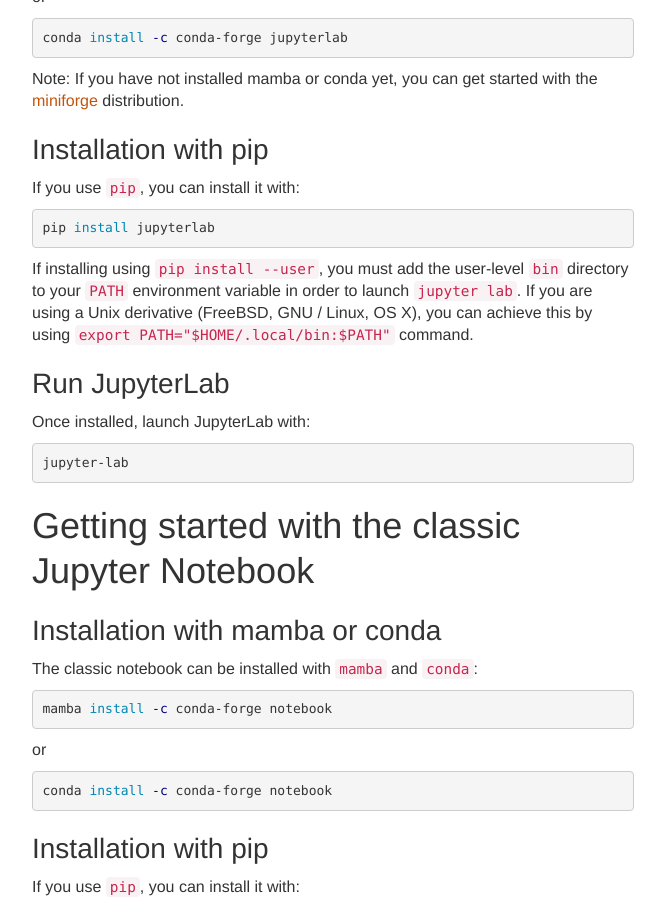
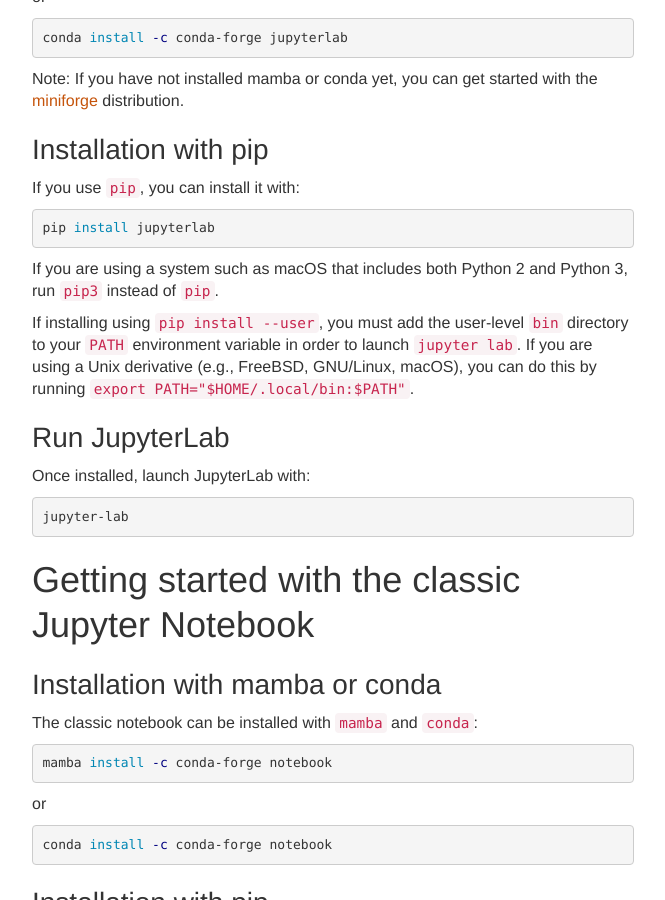
Before and after one commit to jupyter/jupyter.github.io, a Jekyll site: the page built from install.md, in a window 1280 px wide and 900 px high, scrolled down 524 px. Shown: the whole window, without its empty margins (307-972 px from the left). Built offline with Jekyll 4.4.1, drawn with Linux system fonts in a browser that asks for light colours.

Commit message:
Updates instructions for macOS

````diff
--- a/install.md
+++ b/install.md
@@ -33,7 +33,9 @@
 pip install jupyterlab
 ```
 
-If installing using `pip install --user`, you must add the user-level `bin` directory to your `PATH` environment variable in order to launch `jupyter lab`. If you are using a Unix derivative (FreeBSD, GNU / Linux, OS X), you can achieve this by using ``export PATH="$HOME/.local/bin:$PATH"`` command.
+If you are using a system such as macOS that includes both Python 2 and Python 3, run `pip3` instead of `pip`.
+
+If installing using `pip install --user`, you must add the user-level `bin` directory to your `PATH` environment variable in order to launch `jupyter lab`. If you are using a Unix derivative (e.g., FreeBSD, GNU/Linux, macOS), you can do this by running ``export PATH="$HOME/.local/bin:$PATH"``.
 
 ### Run JupyterLab
 
````
